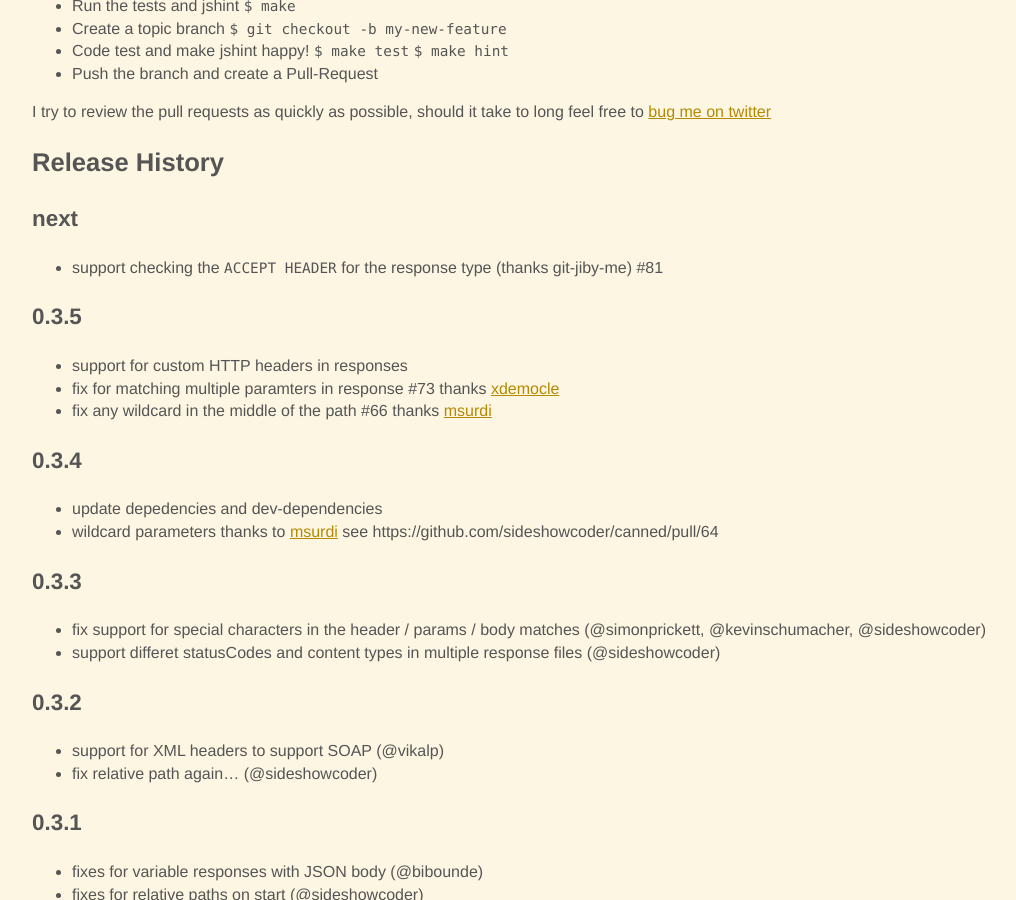
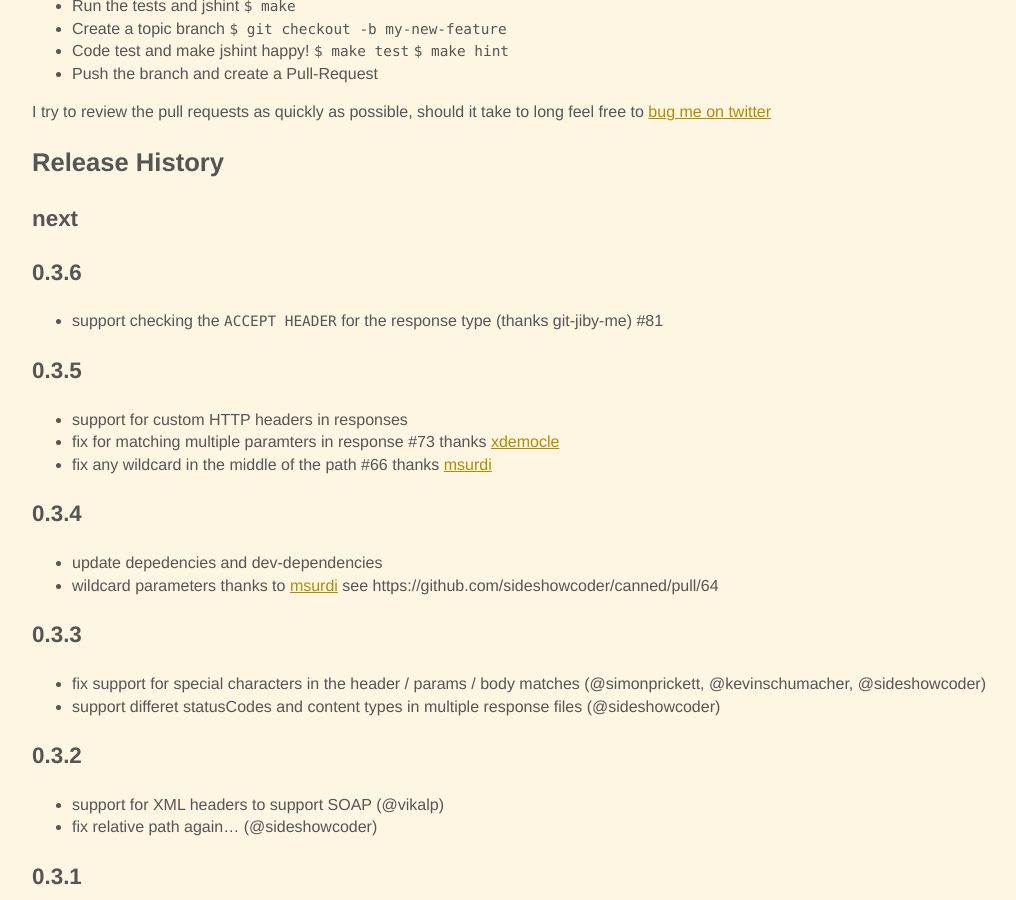
Before and after one commit to sideshowcoder/canned, a Jekyll site: the page built from index.md, in a window 1280 px wide and 900 px high, scrolled down 6433 px. Shown: the whole window, without its empty margins (6-1022 px from the left). Built offline with Jekyll 4.4.1, drawn with Linux system fonts in a browser that asks for light colours; Markdown is read by kramdown in place of the engine named in the settings.

Commit message:
updated docs

```diff
--- a/index.md
+++ b/index.md
@@ -298,6 +298,8 @@ Release History
 ---------------
 
 ### next
+
+### 0.3.6
 * support checking the `ACCEPT HEADER` for the response type (thanks git-jiby-me) #81
 
 ### 0.3.5
```
